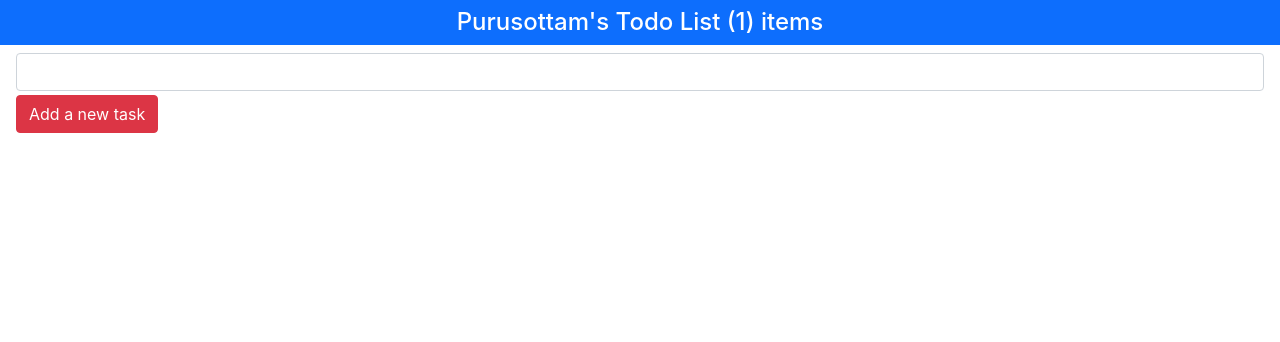
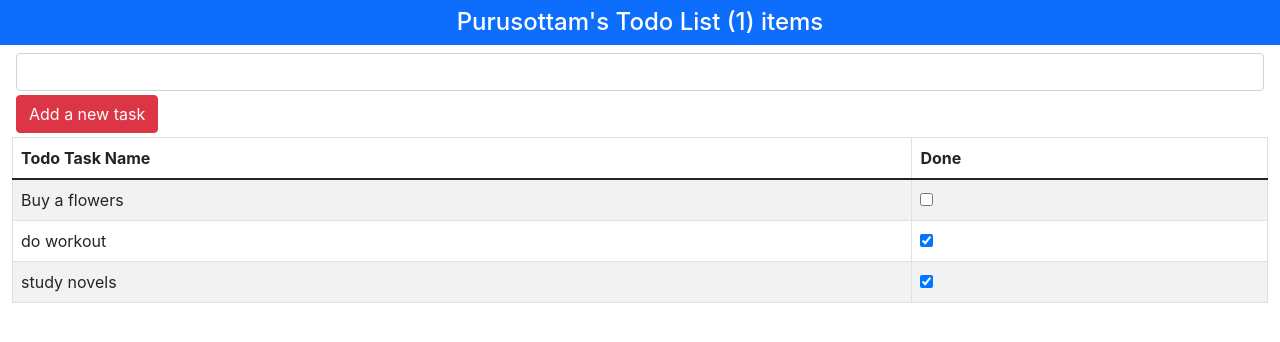
Before and after one commit to purusottam234/React-Todo-project, a React (Create React App) app: page / in a window 1280 px wide. Shown: the top 342 px of the page. Built offline with nearby package versions, Linux system fonts and the light colour scheme.

Commit message:
creating the table  to show tasks

```diff
--- a/public/index.html
+++ b/public/index.html
@@ -41,6 +41,8 @@
       To create a production bundle, use `npm run build` or `yarn build`.
     -->
 
-    <script src="https://cdn.jsdelivr.net/npm/bootstrap@5.1.3/dist/js/bootstrap.bundle.min.js" integrity="sha384-ka7Sk0Gln4gmtz2MlQnikT1wXgYsOg+OMhuP+IlRH9sENBO0LRn5q+8nbTov4+1p" crossorigin="anonymous"></script>
+    <script src="https://cdn.jsdelivr.net/npm/@popperjs/core@2.10.2/dist/umd/popper.min.js" integrity="sha384-7+zCNj/IqJ95wo16oMtfsKbZ9ccEh31eOz1HGyDuCQ6wgnyJNSYdrPa03rtR1zdB" crossorigin="anonymous"></script>
+    <script src="https://cdn.jsdelivr.net/npm/bootstrap@5.1.3/dist/js/bootstrap.min.js" integrity="sha384-QJHtvGhmr9XOIpI6YVutG+2QOK9T+ZnN4kzFN1RtK3zEFEIsxhlmWl5/YESvpZ13" crossorigin="anonymous"></script>
+
   </body>
 </html>
--- a/src/App.js
+++ b/src/App.js
@@ -1,6 +1,4 @@
 import React,{Component} from 'react';
-import logo from './logo.svg';
-import './App.css';
 
 
 export default class App extends Component{
@@ -30,6 +28,26 @@ export default class App extends Component{
     }
 
   }
+  changeStateDate =()=>
+  {
+    this.setState(
+      {userName: this.state.userName === 'Purusottam'  ?  'lucky':'Purusottam'}
+    )
+  }
+
+  toggleTodo = (todo) => this.setState
+  ({ todoItems:this.state.todoItems.map(item => item.action === todo.action ? {...item,done: !item.done}: item)});
+
+  todoTableRows =() => this.state.todoItems.map( item =>
+                     <tr key={item.action}>
+                       <td>{item.action}</td>
+                       <td>
+                         <input type="checkbox" checked={item.done} onChange ={() => this.toggleTodo(item)}></input>
+                       </td>
+                     </tr>
+
+    );
+
   render = ()=>
   <div>
     <h4 className='bg-primary text-white text-center p-2'>{this.state.userName}'s Todo List
@@ -40,6 +58,17 @@ export default class App extends Component{
         <input className='form-control' value={this.state.newItemText} onChange={this.updateNewTextValue}/>
         <button className='btn btn-danger mt-1' onClick={this.createNewTodo}>Add a new task</button>
       </div>
+      <table className='table table-striped table-bordered'>
+        <thead>
+          <tr>
+            <th>Todo Task Name</th>
+            <th>Done</th>
+          </tr>
+        </thead>
+        <tbody>
+          {this.todoTableRows()}
+        </tbody>
+      </table>
     </div>
   </div>
 
```
